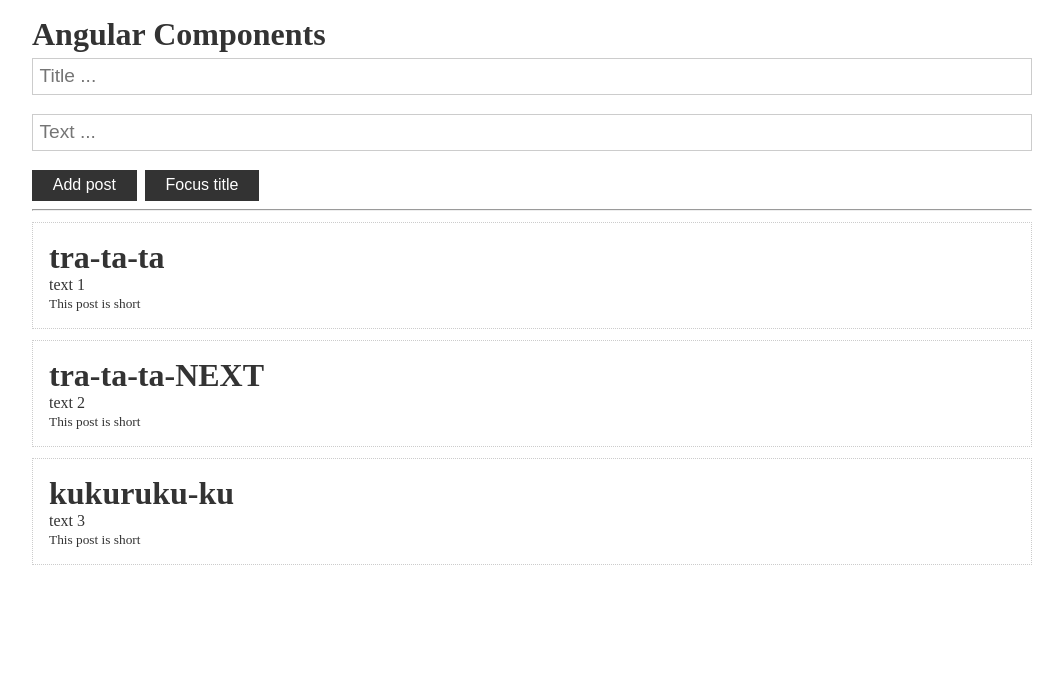
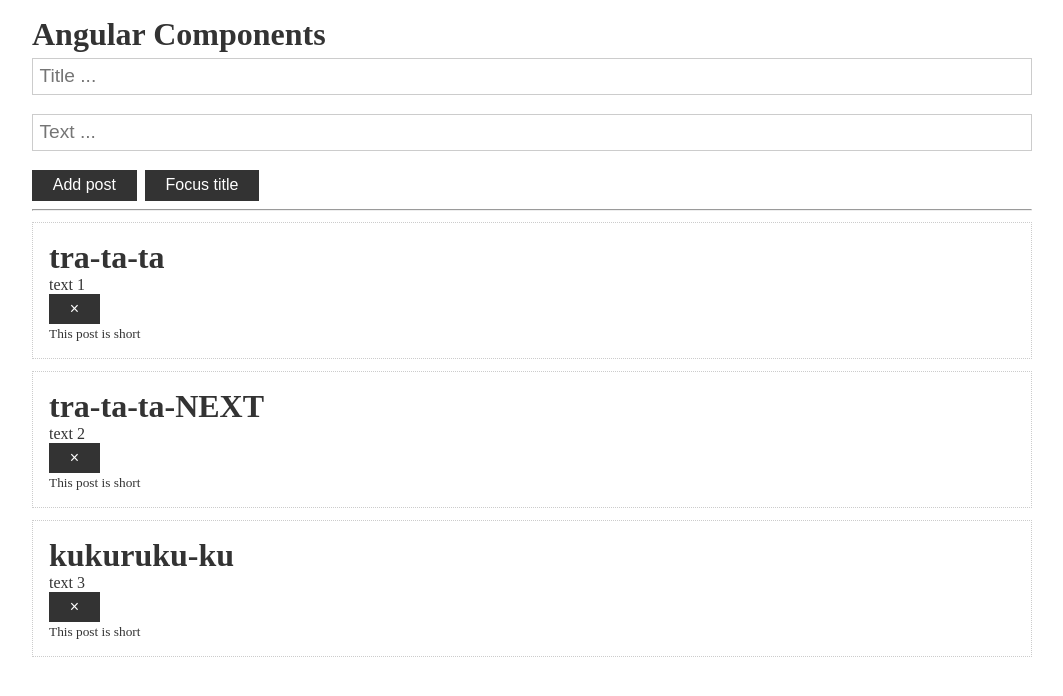
Before and after one commit to Chuchundrium/Angular-theory, an Angular app: page / in a window 1280 px wide. Shown: the top 696 px of the page, without its empty margins (108-1171 px from the left). Built offline with nearby package versions, Linux system fonts and the light colour scheme.

Commit message:
03Components-07-lifecycle-hooks

```diff
--- a/src/app/app.component.html
+++ b/src/app/app.component.html
@@ -7,6 +7,7 @@
   <app-post
     *ngFor="let p of posts"
     [post]="p"
+    (postOnRemove)="removePost($event)"
   >
     <div #info>
       <small *ngIf="p.text.length > 10; else short">This post is long</small>
--- a/src/app/app.component.ts
+++ b/src/app/app.component.ts
@@ -23,4 +23,8 @@
     this.posts.unshift(post);
     console.log('Post', post);
   }
+
+  removePost(id: number) {
+    this.posts = this.posts.filter(p => p.id !== id);
+  }
 }
--- a/src/app/post/post.component.html
+++ b/src/app/post/post.component.html
@@ -1,5 +1,6 @@
 <div class="card">
   <h1>{{post.title}}</h1>
   <p>{{post.text}}</p>
+  <button class="btn" (click)="removePost()">&times;</button>
   <ng-content></ng-content>
 </div>
--- a/src/app/post/post.component.ts
+++ b/src/app/post/post.component.ts
@@ -1,4 +1,15 @@
-import {Component, ContentChild, ElementRef, Input, OnInit} from '@angular/core';
+import {
+  AfterContentInit,
+  Component,
+  ContentChild,
+  DoCheck,
+  ElementRef, EventEmitter,
+  Input,
+  OnChanges,
+  OnDestroy,
+  OnInit, Output,
+  SimpleChanges
+} from '@angular/core';
 import {Post} from '../app.component';
 
 
@@ -7,14 +18,35 @@
   templateUrl: './post.component.html',
   styleUrls: ['./post.component.scss']
 })
-export class PostComponent implements OnInit {
+export class PostComponent implements
+  OnInit, OnChanges, DoCheck, AfterContentInit, OnDestroy {
+
   @Input() post: Post;
+  @Output() postOnRemove = new EventEmitter<number>();
   @ContentChild('info', {static: true}) infoRef: ElementRef;
-  constructor() { }
+  constructor() {
+    console.log('!!! constructor !!!');
+  }
 
   ngOnInit(): void {
-    console.log('Look Here !!!');
-    console.log(this.infoRef.nativeElement);
+    // console.log('Look Here !!!');
+    // console.log(this.infoRef.nativeElement);
+    console.log('ngOnInit');
+  }
+  ngOnChanges(changes: SimpleChanges): void {
+    console.log('ngOnChanges', changes);
+  }
+  ngDoCheck(): void {
+    console.log('ngDoCheck');
+  }
+  ngAfterContentInit(): void {
+    console.log('ngAfterContentInit');
+  }
+  ngOnDestroy(): void {
+    console.log('ngOnDestroy');
   }
 
+  removePost() {
+    this.postOnRemove.emit(this.post.id);
+  }
 }
```
